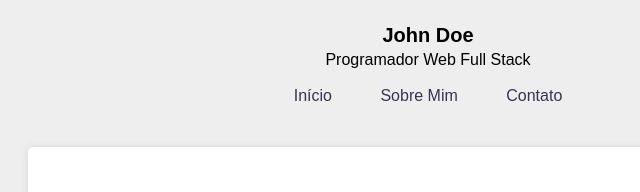
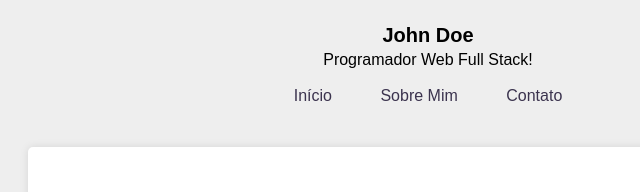
Before and after one commit to mateusgunsch/mateusgunsch.github.io, a plain HTML site: page index.html in a window 1280 px wide. Shown: the top 192 px of the page, 212-852 px from the left. Drawn offline with Linux system fonts and the light colour scheme.

Commit message:
Teste ssh

```diff
--- a/index.html
+++ b/index.html
@@ -11,7 +11,7 @@
     <header>
       <div>
         <div class="logo">John Doe</div>
-        <div class="title">Programador Web Full Stack</div>
+        <div class="title">Programador Web Full Stack!</div>
       </div>
       <nav>
         <a href="./index.html" class="nav-link">Início</a>
```
